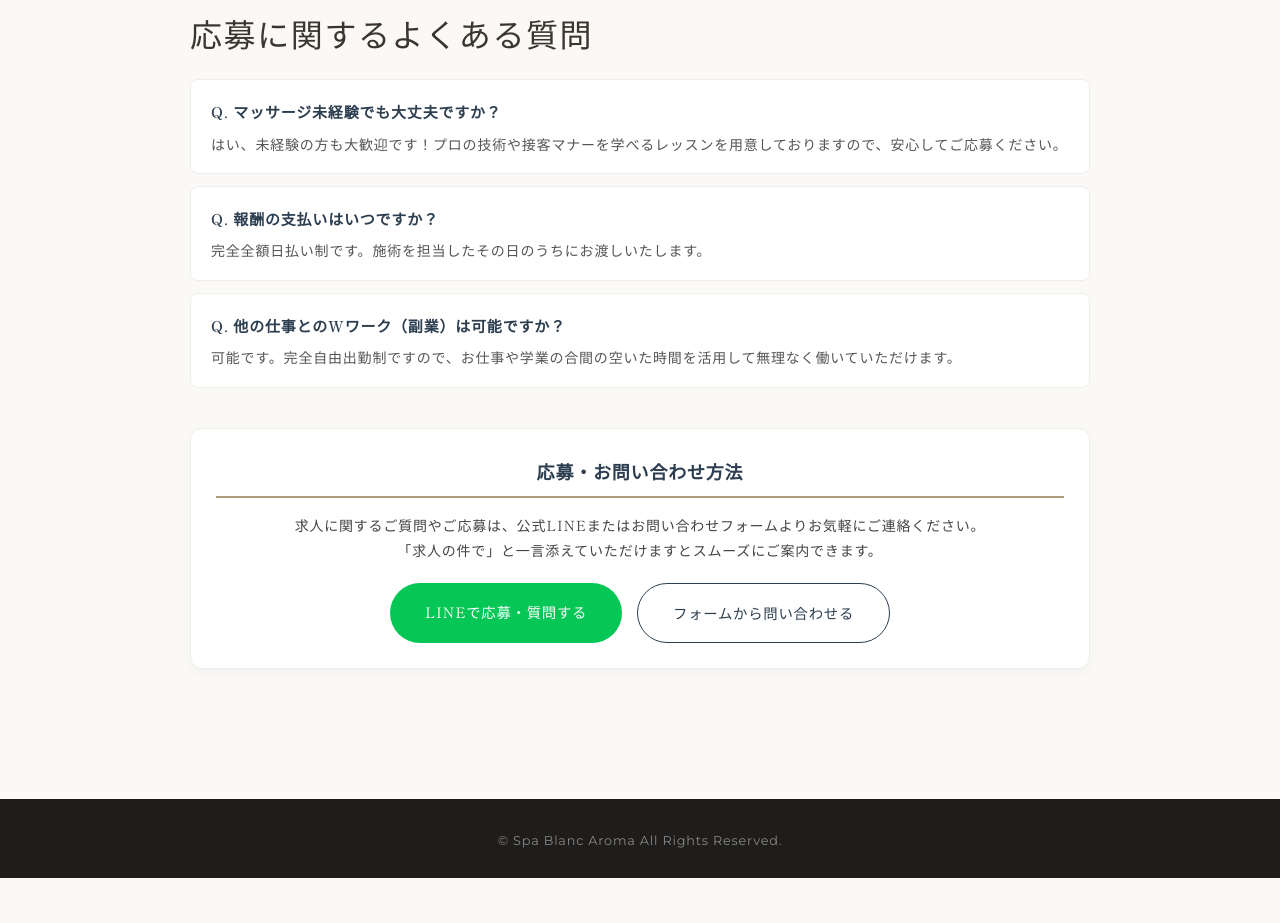
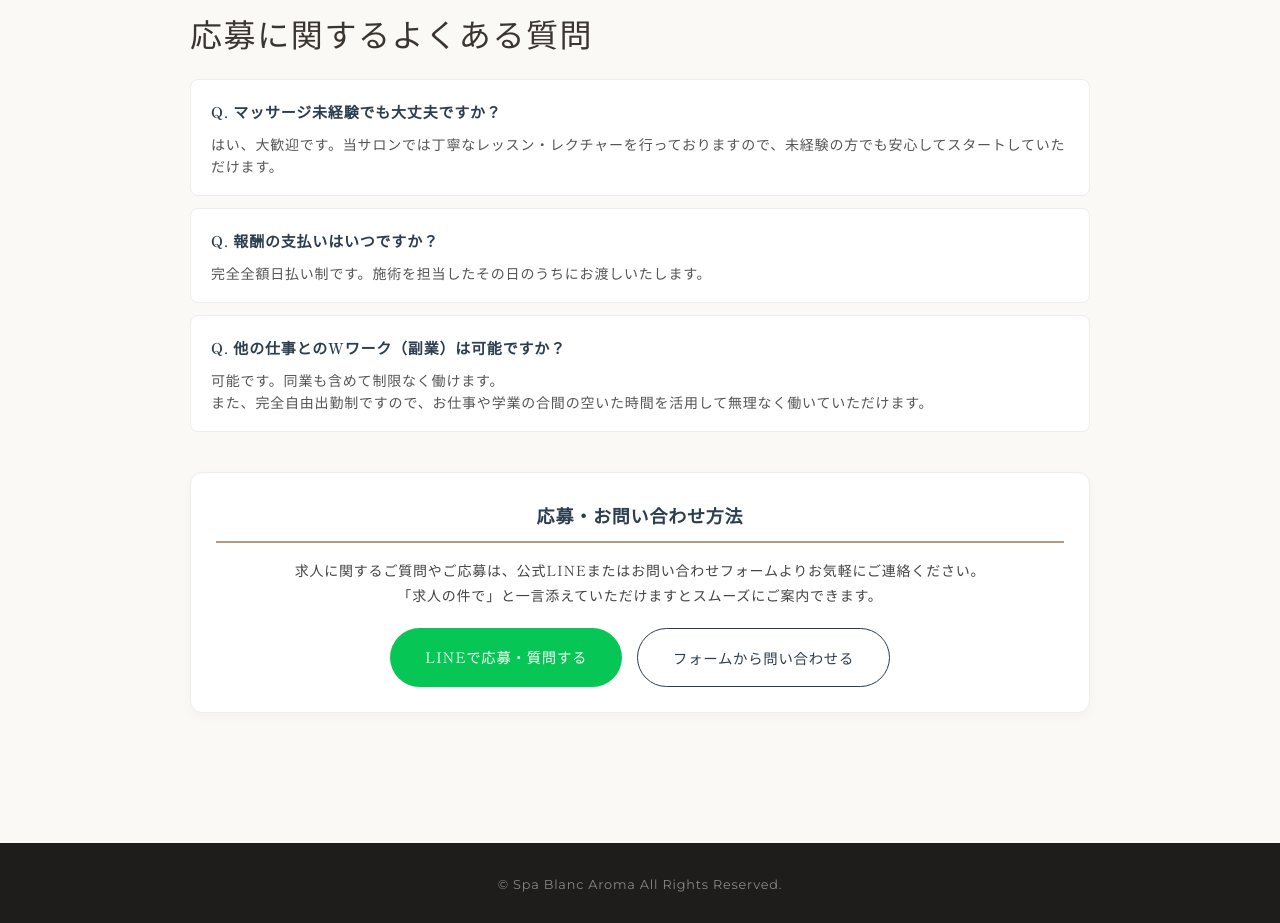
Before and after one commit to spablancaroma/sba, a plain HTML site: page recruit.html in a window 1280 px wide. Shown: the part 1467-2390 px from the top of the page. Before the commit the page ends 2345 px from the top, so only its background shows below. Drawn offline with Linux system fonts and the light colour scheme.

Commit message:
Add files via upload

```diff
--- a/recruit.html
+++ b/recruit.html
@@ -380,7 +380,7 @@
 
             <div class="faq-item-recruit">
                 <div class="faq-q-recruit">Q. マッサージ未経験でも大丈夫ですか？</div>
-                <div class="faq-a-recruit">はい、未経験の方も大歓迎です！プロの技術や接客マナーを学べるレッスンを用意しておりますので、安心してご応募ください。</div>
+                <div class="faq-a-recruit">はい、大歓迎です。当サロンでは丁寧なレッスン・レクチャーを行っておりますので、未経験の方でも安心してスタートしていただけます。</div>
             </div>
 
             <div class="faq-item-recruit">
@@ -390,7 +390,7 @@
 
             <div class="faq-item-recruit">
                 <div class="faq-q-recruit">Q. 他の仕事とのWワーク（副業）は可能ですか？</div>
-                <div class="faq-a-recruit">可能です。完全自由出勤制ですので、お仕事や学業の合間の空いた時間を活用して無理なく働いていただけます。</div>
+                <div class="faq-a-recruit">可能です。同業も含めて制限なく働けます。<br>また、完全自由出勤制ですので、お仕事や学業の合間の空いた時間を活用して無理なく働いていただけます。</div>
             </div>
 
             <!-- 応募・問い合わせセクション -->
```
